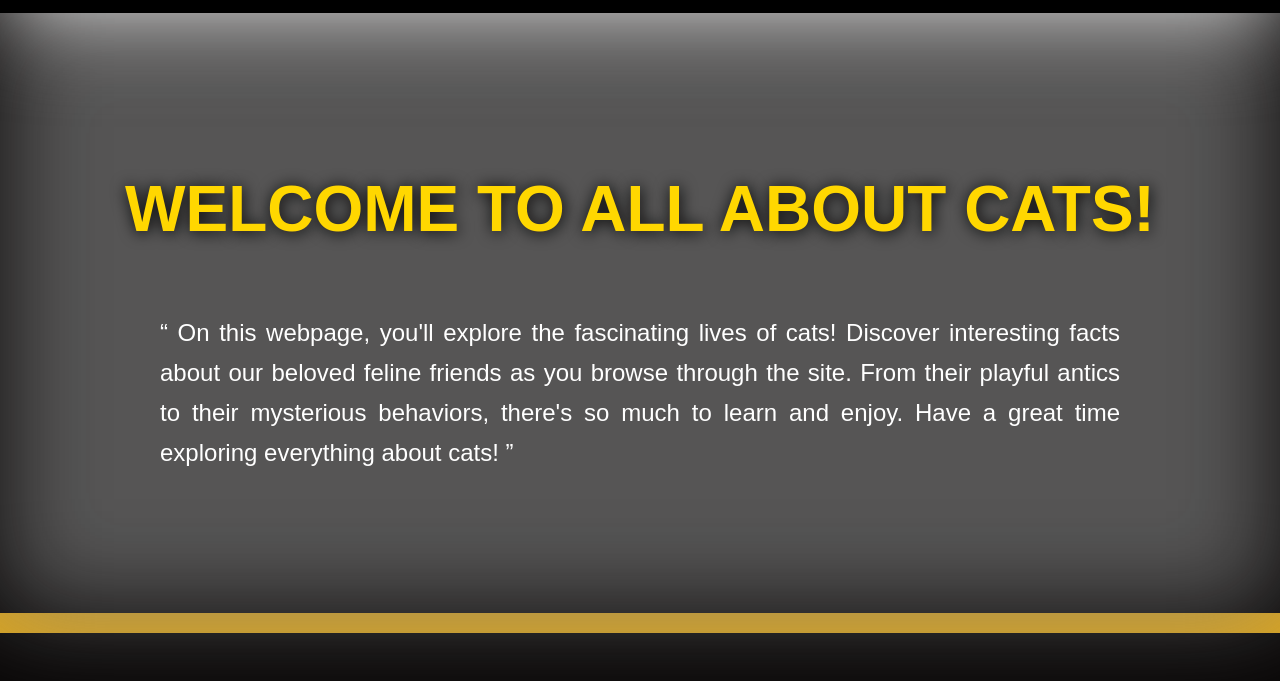
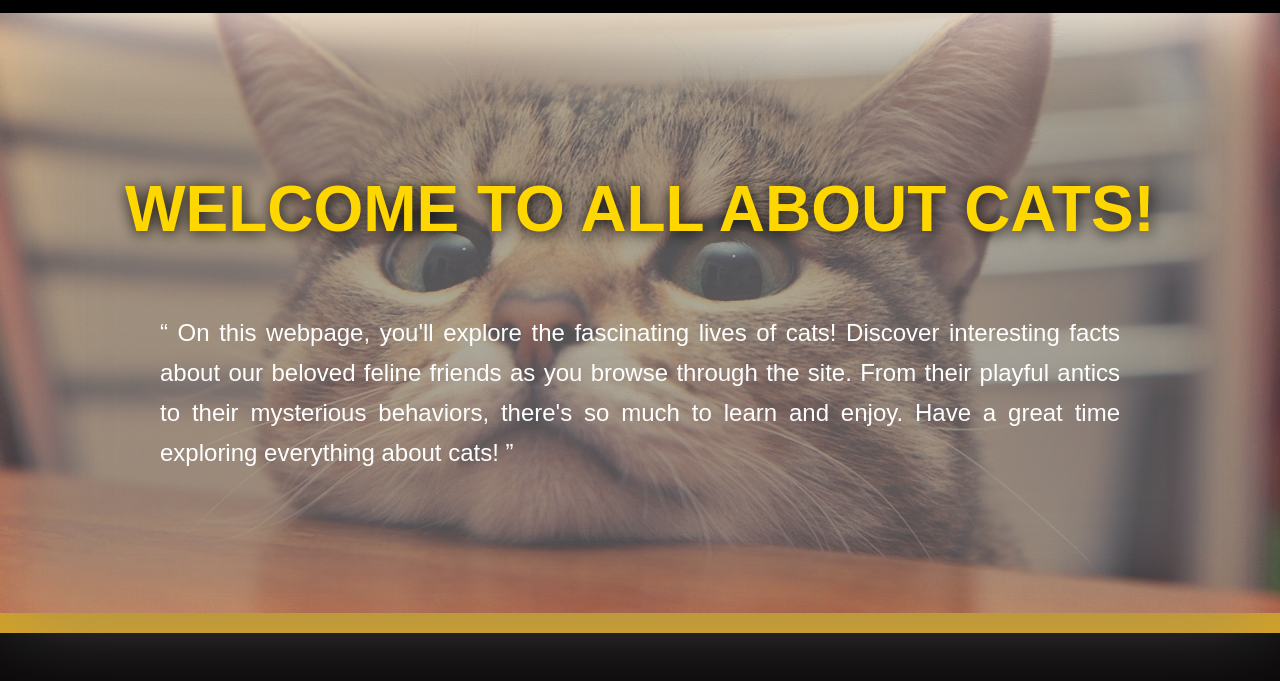
Before and after one commit to JuletteDev-27/all-about-cats-site, a plain HTML site: page index.html in a window 1280 px wide. Shown: the part 109-790 px from the top of the page. Drawn offline with Linux system fonts and the light colour scheme; the site is published under a folder, as on GitHub Pages, so addresses that start at the root find nothing.

Commit message:
Updated image path

```diff
--- a/index.html
+++ b/index.html
@@ -19,7 +19,7 @@
             <li style="display: inline-block;"><a style="text-decoration: none; margin-inline: 1rem; color: white; font-size: 1.5rem" href="page_References.html">References</a></li>
         </ul>
     </nav>
-    <div style="display: flex; flex-direction: column;  justify-content: center; align-items: center; background-image: url('/assets/img/homepage_bg.jpg'); background-size: cover; height: 600px; text-align: center; background-position: center;position: relative; z-index: 1;">
+    <div style="display: flex; flex-direction: column;  justify-content: center; align-items: center; background-image: url('assets/img/homepage_bg.jpg'); background-size: cover; height: 600px; text-align: center; background-position: center;position: relative; z-index: 1;">
 
         <h1 style="font-size: 4rem; color: gold; text-shadow: 1px 1px 1rem black;">WELCOME TO ALL ABOUT CATS!</h1>
         <p style="width: 75%; font-size: 1.5rem; line-height: 2.5rem; font-weight: lighter; text-align: justify; color: white;"> <q> On this webpage, you'll explore the fascinating lives of cats! Discover interesting facts about our beloved feline friends as you browse through the site. From their playful antics to their mysterious behaviors, there's so much to learn and enjoy. Have a great time exploring everything about cats! </q> </p>
```
